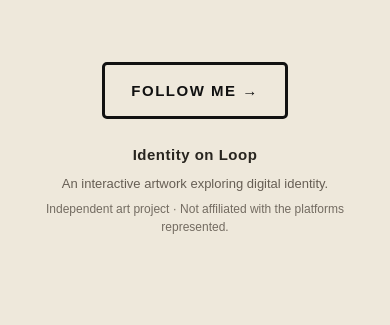
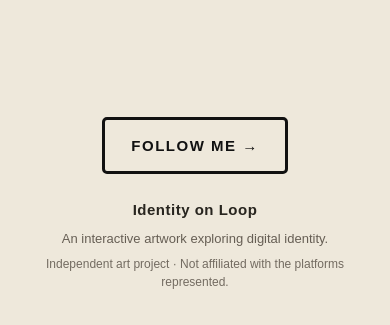
Before and after one commit to TtP-tinatini/inspire-social-loop, a plain HTML site: page index.html in a window 390 px wide. Shown: the part 439-764 px from the top of the page. Drawn offline with Linux system fonts and the light colour scheme.

Commit message:
Update index.html
layout

```diff
--- a/index.html
+++ b/index.html
@@ -184,7 +184,7 @@
       width: 100%;
       max-width: 650px;
 
-      margin-top: 30px;
+      margin-top: 25px;
 
       display: flex;
       flex-direction: column;
@@ -210,10 +210,26 @@
       font-size: 13px;
       opacity: 0.9;
     }
+    /* MOVE BUTTON AND ARTWORK INFORMATION LOWER */
+
+    #nextButton {
+      transform: translateY(65px);
+    }
+
+    .artwork-info {
+      transform: translateY(65px);
+    }
 
     /* MOBILE ADJUSTMENTS */
 
     @media (max-width: 480px) {
+      #nextButton {
+        transform: translateY(55px);
+      }
+
+      .artwork-info {
+        transform: translateY(55px);
+      }
       #experience {
         padding: 35px 18px 30px;
       }
```
